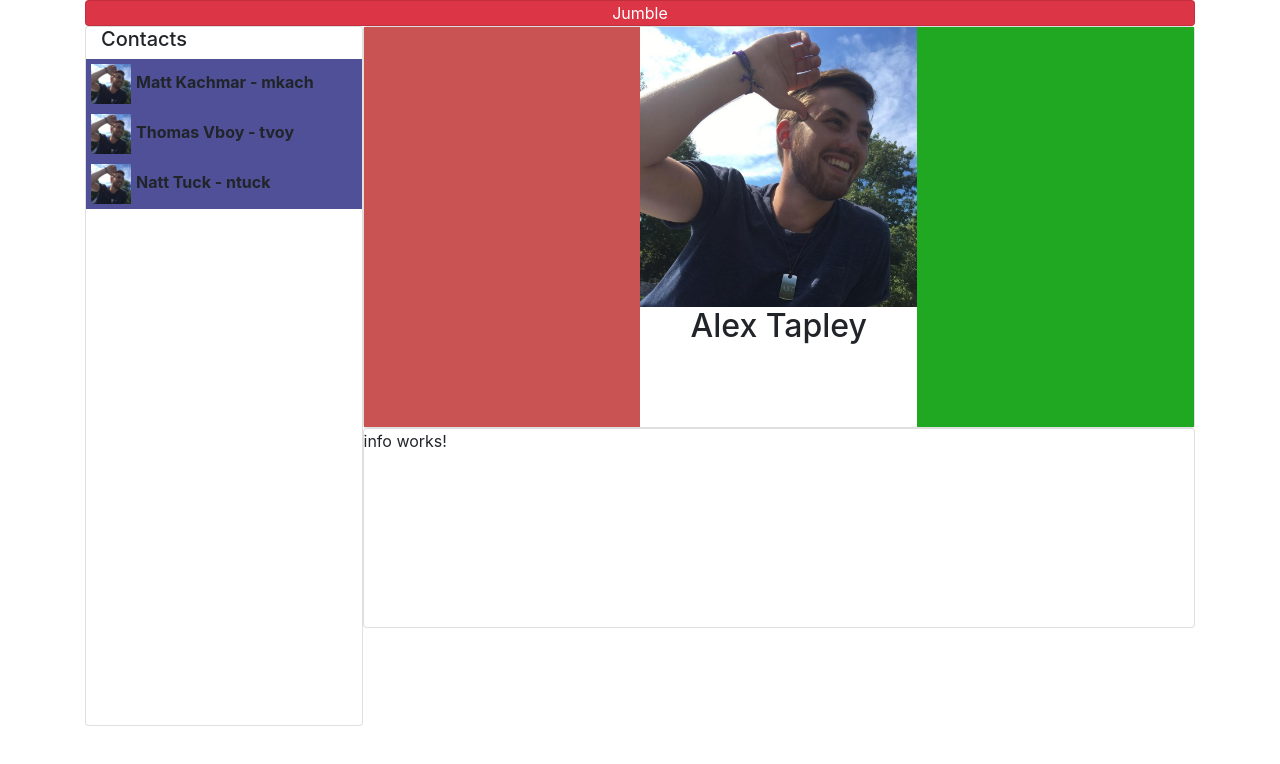
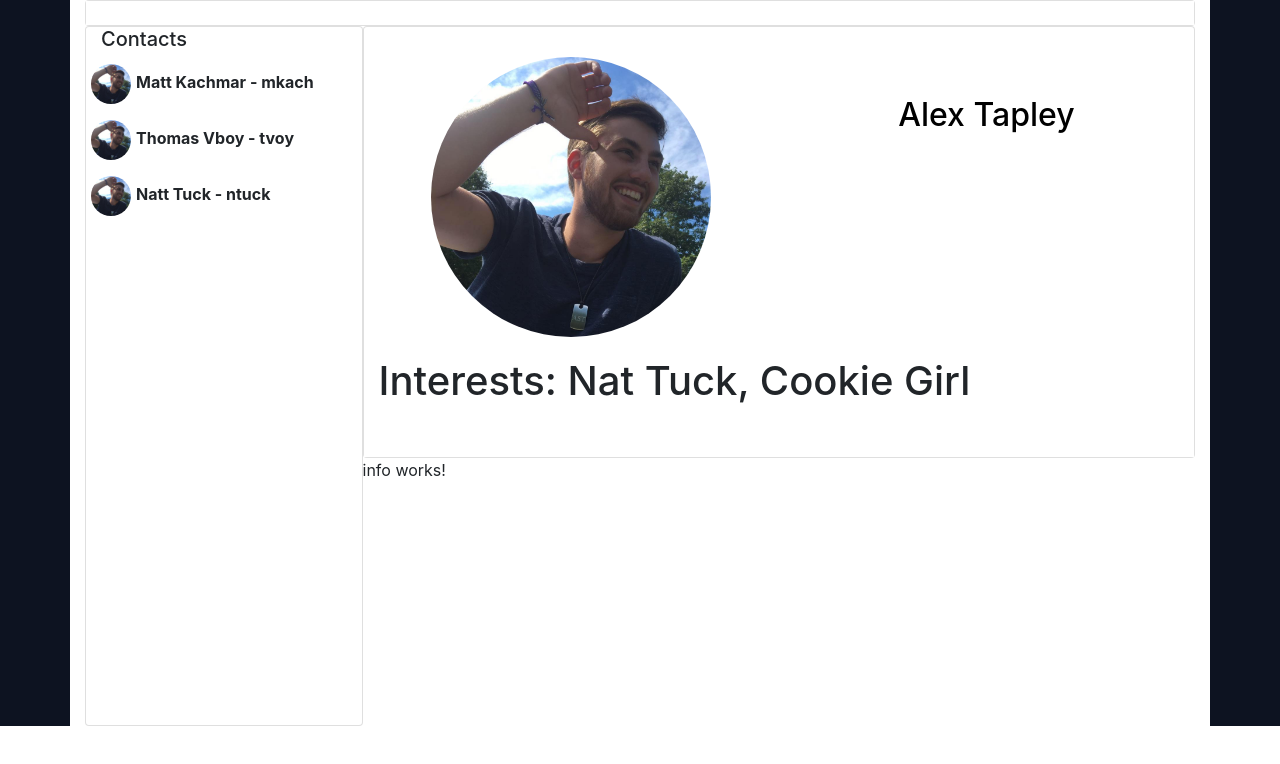
Before and after one commit to Nineluj/Jumble, an Angular app in the folder frontend/jouble-frontend/: page / in a window 1280 px wide. Shown: the top 764 px of the page. Built offline with nearby package versions, Linux system fonts and the light colour scheme; some icons are missing.

Commit message:
more frontend styling stuff

```diff
--- a/frontend/jouble-frontend/src/app/app.component.html
+++ b/frontend/jouble-frontend/src/app/app.component.html
@@ -1,9 +1,9 @@
 <!--The content below is only a placeholder and can be replaced.-->
-
+<body class="body">
   <div class="container">
     <div class="row">
       <div class="col-lg-12">
-      <div class="card text-white bg-danger mb-3">
+        <div class="card text-white mb-3">
           <div class="text-center">Jumble</div>
         </div>
       </div>
@@ -19,5 +19,6 @@
       </div>
     </div>
   </div>
+</body>
 
 <!--<router-outlet></router-outlet>-->
--- a/frontend/jouble-frontend/src/app/app.component.scss
+++ b/frontend/jouble-frontend/src/app/app.component.scss
@@ -1,9 +1,19 @@
-.header, .footer {
-  background-color: grey;
-  height: 100px;
-  text-align: center;
-}
+@import './colors';
 
 .bg-danger {
   margin-bottom: 0 !important;
 }
+
+.mb-3 {
+  margin-bottom: 0 !important;
+  background-color: $jumble-dark;
+}
+
+* {
+  background-color: $jumble-light;
+  // color: white;
+}
+
+.body {
+  background-color: $jumble-bg;
+}
--- /dev/null
+++ b/frontend/jouble-frontend/src/app/colors.scss
@@ -0,0 +1,11 @@
+// $jumble-red: #dc3545;
+// $jumble-green: #93b725;
+// $jumble-light: #0d1f22;//#273043;//;
+// $jumble-dark: #0d1321;
+// $jumble-bg: #1e3231;
+
+$jumble-red: white;
+$jumble-green: white;
+$jumble-light: white;
+$jumble-dark: white;
+$jumble-bg: #0d1321;
--- a/frontend/jouble-frontend/src/app/contacts/contact_card/contacts.contacts_card.scss
+++ b/frontend/jouble-frontend/src/app/contacts/contact_card/contacts.contacts_card.scss
@@ -1,6 +1,13 @@
+@import '../../colors';
+
+.contacts_section {
+  background-color: $jumble-light;
+}
+
 .contact_card {
-  padding: 10;
-  background-color: #505099;
+  margin-bottom: 6px;
+  border-radius: 11px;
+  background-color: $jumble-light;
   font-weight: bold;
   width: 100%;
 
@@ -8,5 +15,7 @@
     height: 50px;
     width: auto;
     padding: 5px;
+
+    border-radius: 50%;
   }
 }
--- a/frontend/jouble-frontend/src/app/contacts/contacts.component.html
+++ b/frontend/jouble-frontend/src/app/contacts/contacts.component.html
@@ -1,4 +1,4 @@
-<div class="card container" style="height: 700px">
+<div class="card container contacts_section" style="height: 700px">
   <h5>Contacts</h5>
   <div class="row" *ngFor="let contact of contacts">
       <contacts-card [contact]=contact class="contacts_outline"></contacts-card>
--- a/frontend/jouble-frontend/src/app/contacts/contacts.component.scss
+++ b/frontend/jouble-frontend/src/app/contacts/contacts.component.scss
@@ -1,4 +1,10 @@
+@import '../colors';
+
 .contacts_outline {
   width: 100%;
   margin-bottom: 5px 0;
 }
+
+.contacts_section {
+  background-color: $jumble-light;
+}
--- a/frontend/jouble-frontend/src/app/info/info.component.html
+++ b/frontend/jouble-frontend/src/app/info/info.component.html
@@ -1,5 +1,7 @@
-<div class="card" style="height: 200px">
+<div class="info">
+<div style="height: 200px">
 <p>
   info works!
 </p>
 </div>
+</div>
--- a/frontend/jouble-frontend/src/app/info/info.component.scss
+++ b/frontend/jouble-frontend/src/app/info/info.component.scss
@@ -0,0 +1,5 @@
+@import '../colors';
+
+.info {
+  background-color: $jumble-dark;
+}
--- a/frontend/jouble-frontend/src/app/swipe/card.component.html
+++ b/frontend/jouble-frontend/src/app/swipe/card.component.html
@@ -1,18 +1,32 @@
 <div class="content_card card container">
   <div class="row">
-    <div class="col-sm-4 card_swipe_no">
-      <span class="glyphicon glyphicon-remove"></span>
+    <!-- <div class="col-sm-4 card_swipe_no"> -->
+      <!-- <span class="glyphicon glyphicon-remove"></span> -->
+    <!-- </div> -->
+    <div class="card_user col-sm-12" style="margin-top: 30px;">
+      <div class="container">
+        <div class="row">
+          <div class="col-sm-6">
+            <div class="card_picture_container">
+              <img class="card_user_picture" src="{{imgpath}}">
+            </div>
+          </div>
+
+          <div class="col-sm-6">
+            <div class="card_user_info">
+              <h2 class="card_user_info_name">{{firstName + " " + lastName}}</h2>
+            </div>
+          </div>
+        </div>
+
+        <div class="row">
+          <div class="col-sm-12" style="padding-top: 20px;">
+            <h1>Interests: Nat Tuck, Cookie Girl</h1>
+          </div>
+        </div>
     </div>
-    <div class="card_user col-sm-4">
-      <div class="card_picture_container center-block" style="width: 100%;">
-        <img class="card_user_picture" src="{{imgpath}}">
-      </div>
-
-      <div class="card_user_info">
-        <h2 class="card_user_info_name">{{firstName + " " + lastName}}</h2>
-      </div>
     </div>
-    <div class="col-sm-4 card_swipe_yes"></div>
+    <!-- <div class="col-sm-4 card_swipe_yes"></div> -->
   </div>
 
 </div>
--- a/frontend/jouble-frontend/src/app/swipe/card.component.scss
+++ b/frontend/jouble-frontend/src/app/swipe/card.component.scss
@@ -1,12 +1,15 @@
+@import '../colors';
+
 .content_card {
   .card_swipe_no {
-    background-color: #c95252;
+    background-color: $jumble-red;
   }
   .card_swipe_yes {
-    background-color: #21a823;
+    background-color: $jumble-red;
   }
 
   .card_user {
+    background-color: $jumble-light;
     height: 400px;
 
       .card_user_picture {
@@ -16,11 +19,20 @@
         margin-right: auto;
         height: 280px;
         width: auto;
+
+        border-radius: 50%;
       }
 
       .card_user_info {
         .card_user_info_name {
+          color: black;
           text-align: center;
+
+          background-color: white;
+          height: 95px;
+          margin-top: 12px;
+          border-radius: 38px;
+          padding-top: 27px;
         }
       }
   }
```
Lines whose indentation alone changed are shown as unchanged.
